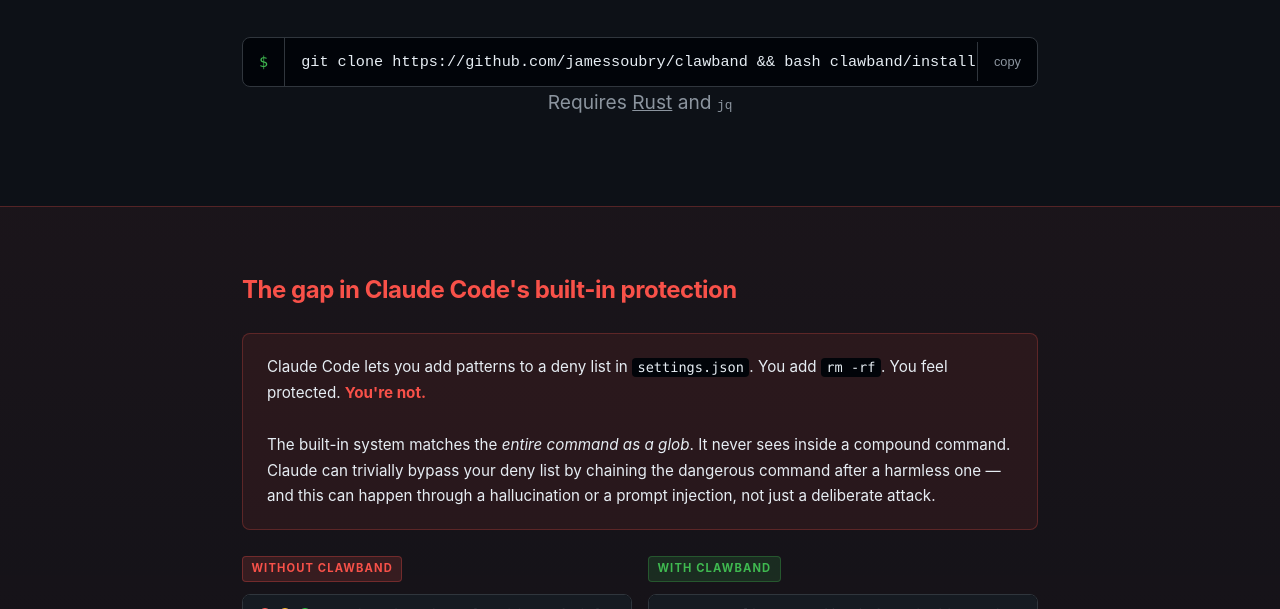
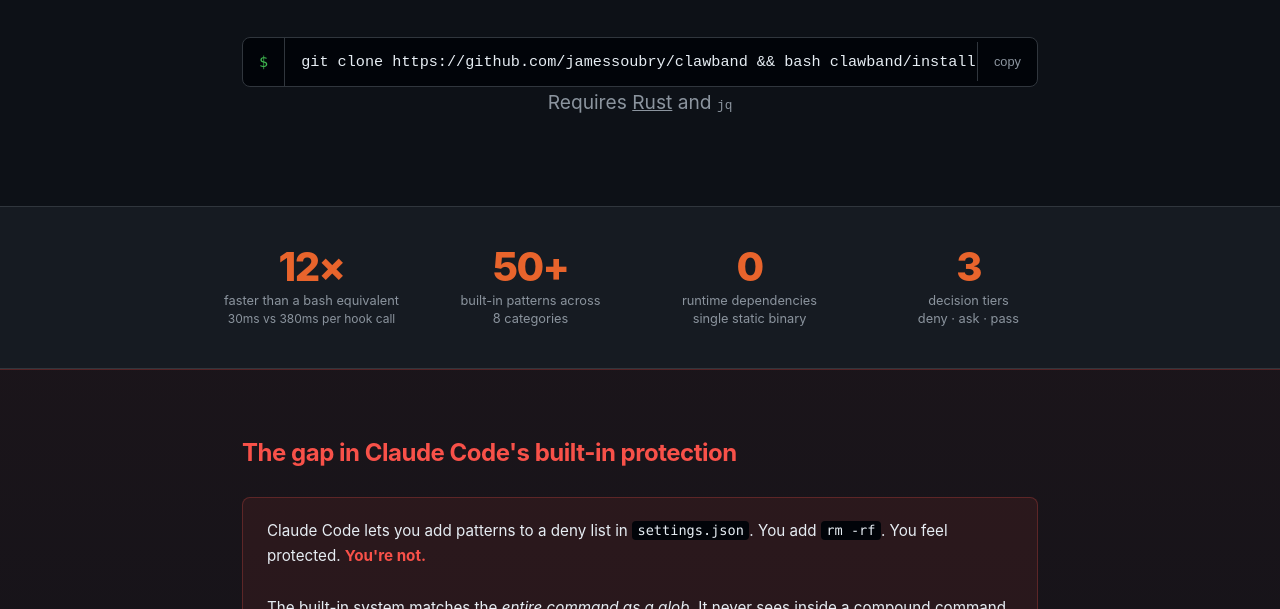
Before and after one commit to jamessoubry/clawband, a plain HTML site: page docs/index.html in a window 1280 px wide. Shown: the part 491-1100 px from the top of the page. Drawn offline with Linux system fonts and the light colour scheme.

Commit message:
site: add stats bar (12x speed, 50+ patterns, 0 deps, 3 tiers)

```diff
--- a/docs/index.html
+++ b/docs/index.html
@@ -285,6 +285,36 @@
     .code-block .path    { color: var(--blue); }
     .code-block .pattern { color: var(--orange); }
 
+    /* ── Stats bar ── */
+    .stats-bar {
+      border-top: 1px solid var(--border);
+      border-bottom: 1px solid var(--border);
+      background: var(--surface);
+      padding: 2.5rem 2rem;
+    }
+    .stats-grid {
+      max-width: 860px;
+      margin: 0 auto;
+      display: grid;
+      grid-template-columns: repeat(4, 1fr);
+      gap: 1rem;
+      text-align: center;
+    }
+    @media (max-width: 600px) { .stats-grid { grid-template-columns: repeat(2, 1fr); } }
+    .stat-num {
+      font-size: 2.5rem;
+      font-weight: 800;
+      letter-spacing: -.04em;
+      color: var(--orange);
+      line-height: 1;
+      margin-bottom: .35rem;
+    }
+    .stat-label {
+      font-size: .8rem;
+      color: var(--muted);
+      line-height: 1.4;
+    }
+
     /* ── Problem section ── */
     .problem-section {
       background: linear-gradient(180deg, rgba(248,81,73,.06) 0%, transparent 100%);
@@ -368,6 +398,28 @@
     <button class="copy-btn" id="copy-btn" onclick="copyInstall()">copy</button>
   </div>
   <p class="install-note">Requires <a href="https://rustup.rs" target="_blank">Rust</a> and <code style="font-size:.8rem">jq</code></p>
+</div>
+
+<!-- ── Stats bar ─────────────────────────────────────────────────────────────── -->
+<div class="stats-bar">
+  <div class="stats-grid">
+    <div>
+      <div class="stat-num">12×</div>
+      <div class="stat-label">faster than a bash equivalent<br><span style="font-size:.75rem">30ms vs 380ms per hook call</span></div>
+    </div>
+    <div>
+      <div class="stat-num">50+</div>
+      <div class="stat-label">built-in patterns across<br>8 categories</div>
+    </div>
+    <div>
+      <div class="stat-num">0</div>
+      <div class="stat-label">runtime dependencies<br>single static binary</div>
+    </div>
+    <div>
+      <div class="stat-num">3</div>
+      <div class="stat-label">decision tiers<br>deny · ask · pass</div>
+    </div>
+  </div>
 </div>
 
 <!-- ── The problem ───────────────────────────────────────────────────────────── -->
```
